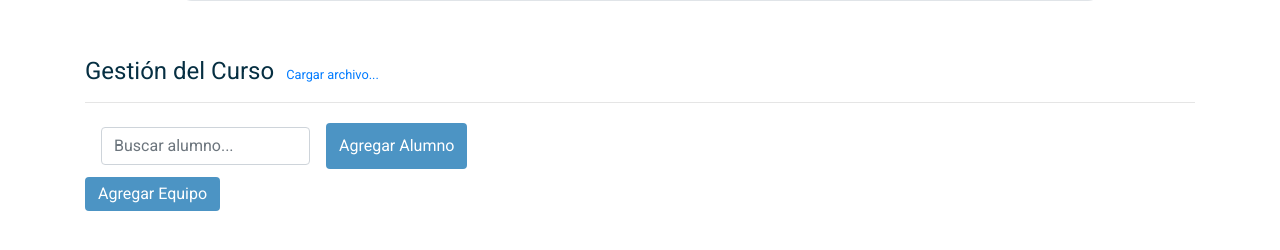
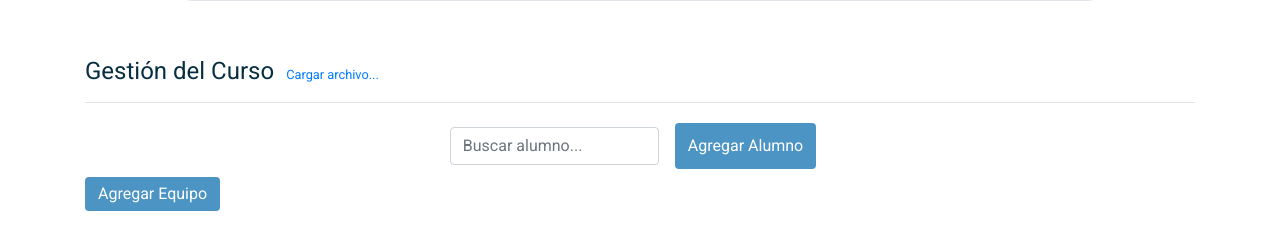
Before and after one commit to DCC-CC4401/2018-2-LLL-T4, a Django app: template templates/curso-vista-docente.html in a window 1280 px wide. Shown: the part 295-545 px from the top of the page. Run offline with Django 3.2, Linux system fonts and the light colour scheme; the template is opened without the code that fills it, so the values that code supplies are empty; some libraries are stand-ins or nearby versions.

Commit message:
en cursovistadocente, buscar alumno centrado y tablas de grupos arreglada

```diff
--- a/templates/curso-vista-docente.html
+++ b/templates/curso-vista-docente.html
@@ -125,7 +125,7 @@
             	<a href="#" class="small" title="Cargar información desde archivo">Cargar archivo...</a>
             </div>
 			<hr/>
-            <div class="row col-sm-12">
+            <div class="row col-sm-12 justify-content-center">
                 <form class="nav-link form-inline my-2 my-lg-0">
                         <input class="form-control" type="search" placeholder="Buscar alumno..." aria-label="Buscar alumno">
                 </form>
@@ -135,9 +135,9 @@
                 <button type="button" id="add-coev-btn" class="btn btn-primary-custom float-left my-1">Agregar Equipo</button>
             </div>
 
-            <div class="col-md-6">
+            <div class="row">
             {% for grup in grupos %}
-                <div class="table-wrap table-responsive my-1"> <!-- "Envoltura" de la tabla -->
+                <div class="table-wrap table-responsive my-1 col-md-6"> <!-- "Envoltura" de la tabla -->
                 <table class="table table-coeval-curso table-striped table-hover mb-0 "> <!-- Tabla -->
                     <thead class="thead-light">
                         <tr> <!-- Fila (Table Row) -->
```
